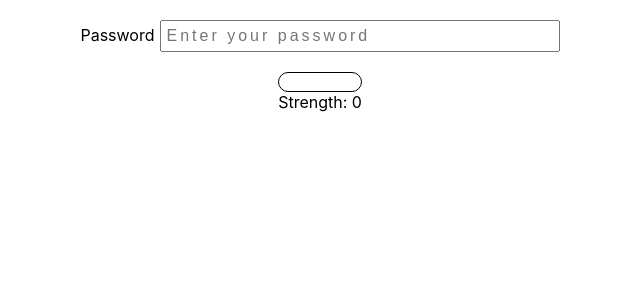
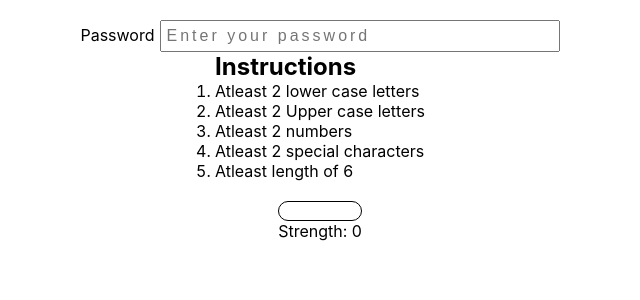
Before and after one commit to saivivek116/frontend-components, a Next.js app: page /passwordstrengthchecker in a window 1280 px wide. Shown: the top 300 px of the page, without its empty margins (320-960 px from the left). Built offline with nearby package versions, Linux system fonts and the light colour scheme.

Commit message:
instructions with feedback

```diff
--- a/src/app/passwordstrengthchecker/page.jsx
+++ b/src/app/passwordstrengthchecker/page.jsx
@@ -33,9 +33,19 @@ const ProgressBar = ({ strength }) => {
   );
 };
 
-export default function App() {
+export default function PasswordStrengthChecker() {
   const [password, setPassword] = useState("");
   const [strength, setStrength] = useState(0);
+  const [score, setScore] = useState({
+      uc: 0,
+      lc: 0,
+      num: 0,
+      sc: 0,
+      sz: 0,
+    });
+
+
+
   const onChangePassword = (e) => {
     const typecountmap = {
       uc: 0,
@@ -44,12 +54,12 @@ export default function App() {
       sc: 0,
       sz: 0,
     };
-    console.log(typecountmap["lc"]);
+    // console.log(typecountmap["lc"]);
     const specialCharsRegex = /[`!@#$%^&*()_+\-=\[\]{};':"\\|,.<>\/?~]/;
     const new_password = e.target.value;
     if (new_password.length < 3) {
       setPassword(e.target.value);
-      setStrength(0);
+      setStrength(0)
       return;
     }
     //65 - 65+26-1
@@ -75,8 +85,9 @@ export default function App() {
       }
     }
     typecountmap["sz"] = new_password.length >= 6 ? 2 : 0;
+    // console.log(typecountmap)
+    setScore(typecountmap);
     setPassword(new_password);
-    // for(let m in Object.values(typecountmap))
     let st = Object.values(typecountmap).reduce((acc, curr) => acc + curr, 0);
     setStrength(st);
   };
@@ -87,6 +98,27 @@ export default function App() {
     <label htmlFor="password">Password</label>
       <input type="password" id="password" value={password} onChange={onChangePassword} placeholder="Enter your password" />
         </div>
+        <div>
+            <h2 className="instructions">Instructions</h2>
+        <ol>
+            <li className={`${score["lc"]>=2?"satisfied":""}`}>
+                Atleast 2 lower case letters
+            </li>
+            <li className={`${score["uc"]>=2?"satisfied":""}`}>
+                Atleast 2 Upper case letters
+            </li>
+            <li className={`${score["num"]>=2?"satisfied":""}`}>
+                Atleast 2 numbers
+            </li>
+
+            <li className={`${score["sc"]>=2?"satisfied":""}`}>
+                Atleast 2 special characters
+            </li>
+            <li className={`${score["sz"]>=2?"satisfied":""}`}>
+                Atleast length of 6
+            </li>
+        </ol>
+        </div>
 
       <ProgressBar strength={strength} />
     </div>
--- a/src/app/passwordstrengthchecker/style.css
+++ b/src/app/passwordstrengthchecker/style.css
@@ -26,3 +26,7 @@ input{
     font-size: 16px;
     letter-spacing: 3px;
 }
+
+.satisfied{
+    color: green;
+}
```
